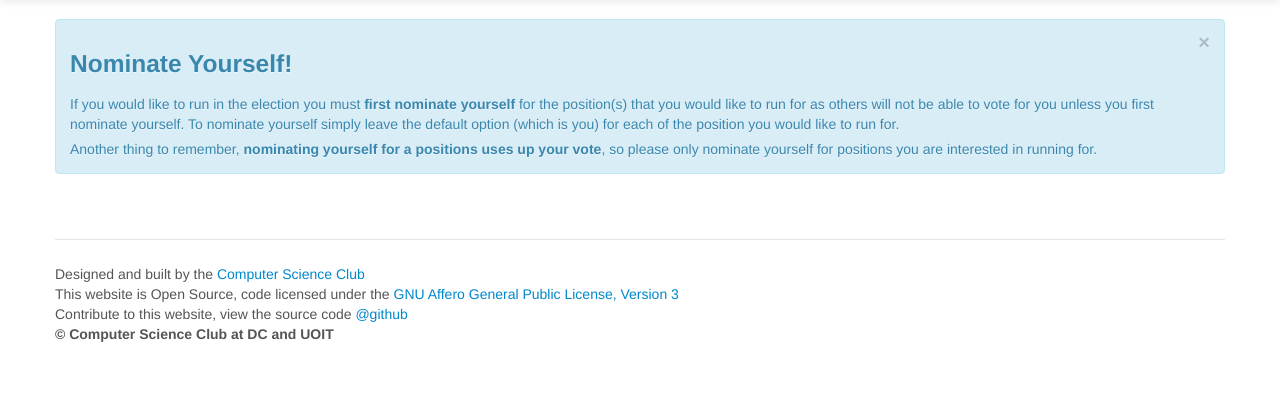
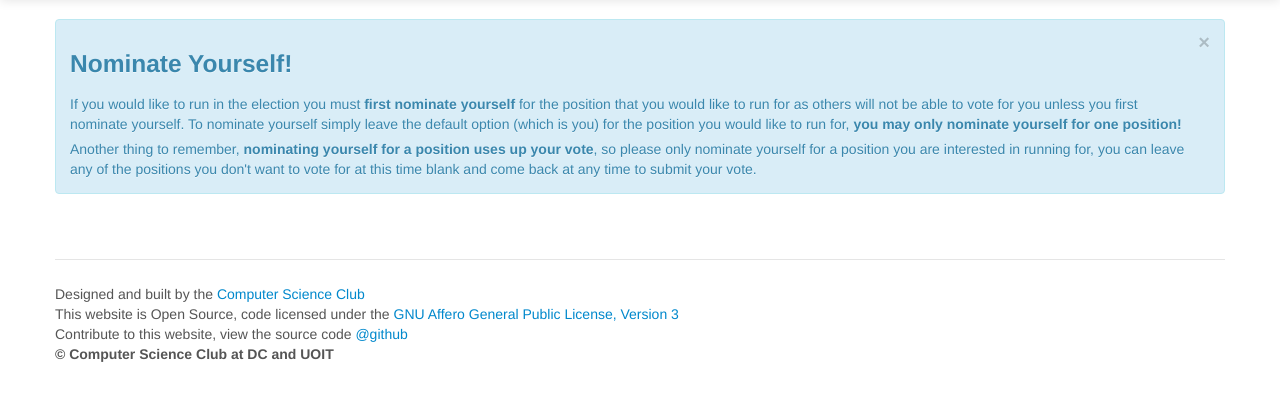
Before and after one commit to CS-CLUB/elections-website, a PHP site: template templates/nomination-notice.php in a window 1280 px wide. Shown: the part 41-442 px from the top of the page. Run offline with PHP 8.4, Linux system fonts and the light colour scheme; the template is opened without the code that fills it, so the values that code supplies are empty.

Commit message:
Modified: Users can now only nominate themselves for one position
Previously an indvidual could nominate themselves for multiple positions
at a time which would result in issues if the individual won in
multiple positions during the nomination. This also caused vote splitting.

```diff
--- a/templates/nomination-notice.php
+++ b/templates/nomination-notice.php
@@ -31,12 +31,15 @@
 	<h3 class="alert-heading">Nominate Yourself!</h3>
   <p>
   		If you would like to run in the election you must <strong>first nominate yourself</strong>
-  		for the position(s) that you would like to run for as others will not be able to vote for you
+  		for the position that you would like to run for as others will not be able to vote for you
   		unless you first nominate yourself. To nominate yourself simply leave the default option
-  		(which is you) for each of the position you would like to run for.
+  		(which is you) for the position you would like to run for, <strong>you may only nominate
+      yourself for one position!</strong>
   </p>
   <p>
-  		Another thing to remember, <strong>nominating yourself for a positions uses up your vote</strong>,
-  		so please only nominate yourself for positions you are interested in running for.
+  		Another thing to remember, <strong>nominating yourself for a position uses up your vote</strong>,
+  		so please only nominate yourself for a position you are interested in running for, you can leave
+      any of the positions you don't want to vote for at this time blank and come back at any time to
+      submit your vote.
   </p>
 </div>
```
Also changed, not shown: inc/validate.php (+15 -2 lines).
